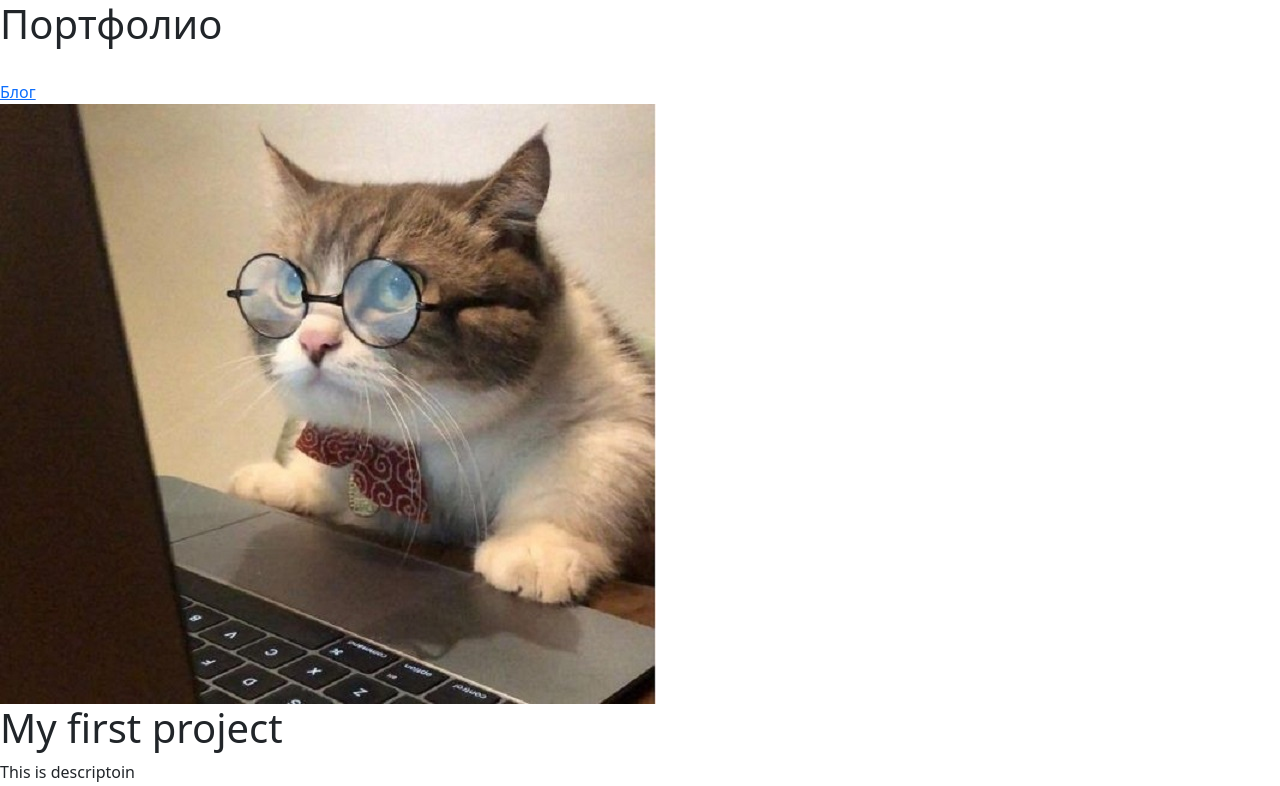
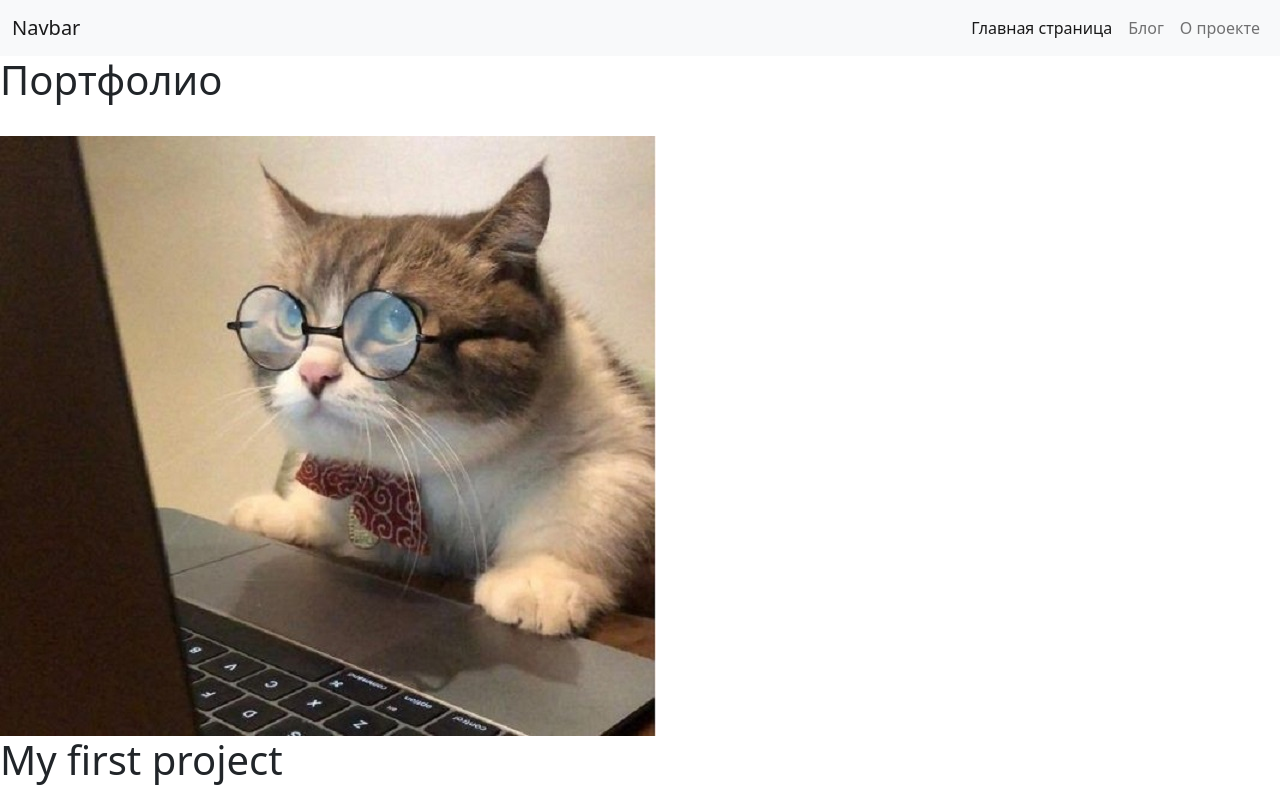
Before and after one commit to HogRider19/django3-Portfolio, a Django app: page / in a window 1280 px wide. Shown: the top 786 px of the page. Run offline with Django 4.2, Linux system fonts and the light colour scheme; data comes from the database, SQL or seed files in the repository.

Commit message:
Next commit

```diff
--- /dev/null
+++ b/personal_portfolio-project/portfolio/templates/portfolio/base.html
@@ -0,0 +1,39 @@
+<!doctype html>
+<html lang="en">
+  <head>
+    <meta charset="utf-8">
+    <meta name="viewport" content="width=device-width, initial-scale=1">
+
+    <nav class="navbar navbar-expand-lg bg-light">
+        <div class="container-fluid">
+          <a class="navbar-brand" href="#">Navbar</a>
+          <button class="navbar-toggler" type="button" data-bs-toggle="collapse" data-bs-target="#navbarSupportedContent" aria-controls="navbarSupportedContent" aria-expanded="false" aria-label="Toggle navigation">
+            <span class="navbar-toggler-icon"></span>
+          </button>
+          <div class="d-flex justify-content-end" id="navbarSupportedContent">
+            <ul class="navbar-nav ml-auto">
+              <li class="nav-item">
+                <a class="nav-link active" aria-current="page" href="{% url 'home' %}">Главная страница</a>
+              </li>
+              <li class="nav-item">
+                <a role="button" class="nav-link" href="{% url 'blog:all_blog' %}">Блог</a>
+              </li>
+              <li class="nav-item">
+                <a class="nav-link" href="#">О проекте</a>
+              </li>
+            </ul>
+          </div>
+        </div>
+      </nav>
+
+    <title>HorRider</title>
+    <link href="https://cdn.jsdelivr.net/npm/bootstrap@5.2.0-beta1/dist/css/bootstrap.min.css" rel="stylesheet" integrity="sha384-0evHe/X+R7YkIZDRvuzKMRqM+OrBnVFBL6DOitfPri4tjfHxaWutUpFmBp4vmVor" crossorigin="anonymous">
+  </head>
+  <body>
+
+
+
+    {% block content %}{% endblock %}
+    <script src="https://cdn.jsdelivr.net/npm/bootstrap@5.2.0-beta1/dist/js/bootstrap.bundle.min.js" integrity="sha384-pprn3073KE6tl6bjs2QrFaJGz5/SUsLqktiwsUTF55Jfv3qYSDhgCecCxMW52nD2" crossorigin="anonymous"></script>
+  </body>
+</html>
--- a/personal_portfolio-project/portfolio/templates/portfolio/home_page.html
+++ b/personal_portfolio-project/portfolio/templates/portfolio/home_page.html
@@ -1,16 +1,10 @@
-<!doctype html>
-<html lang="en">
-  <head>
-    <meta charset="utf-8">
-    <meta name="viewport" content="width=device-width, initial-scale=1">
-    <title>Bootstrap demo</title>
-    <link href="https://cdn.jsdelivr.net/npm/bootstrap@5.2.0-beta1/dist/css/bootstrap.min.css" rel="stylesheet" integrity="sha384-0evHe/X+R7YkIZDRvuzKMRqM+OrBnVFBL6DOitfPri4tjfHxaWutUpFmBp4vmVor" crossorigin="anonymous">
-  </head>
-  <body>
+
+{% extends 'portfolio/base.html' %}
+
+{% block content%}
+
 {% load static %}
 <h1>Портфолио</h1>
-    <br>
-    <a href="{% url 'blog:all_blog' %}">Блог</a>
 <br>
 <img src="{% static 'portfolio/my_photo.jpg' %}">
 <br>
@@ -23,6 +17,6 @@
         <a href={{project.url}}>Ссылка на проект</a>
     {% endif %}
 {% endfor %}
-    <script src="https://cdn.jsdelivr.net/npm/bootstrap@5.2.0-beta1/dist/js/bootstrap.bundle.min.js" integrity="sha384-pprn3073KE6tl6bjs2QrFaJGz5/SUsLqktiwsUTF55Jfv3qYSDhgCecCxMW52nD2" crossorigin="anonymous"></script>
-  </body>
-</html>
+
+
+{% endblock%}
```
Also changed, not shown: personal_portfolio-project/blog/templates/blog/all_blogs.html (+8 -0 lines), personal_portfolio-project/blog/templates/blog/detail.html (+7 -0 lines). Lines whose indentation alone changed are shown as unchanged.
